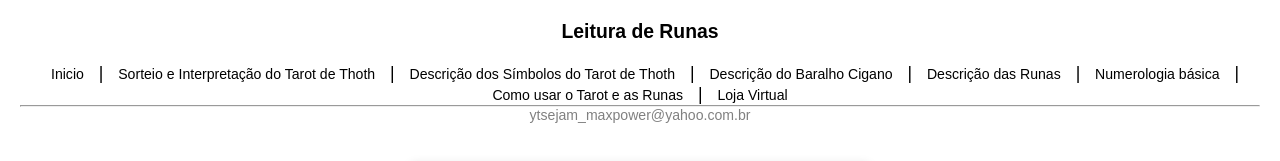
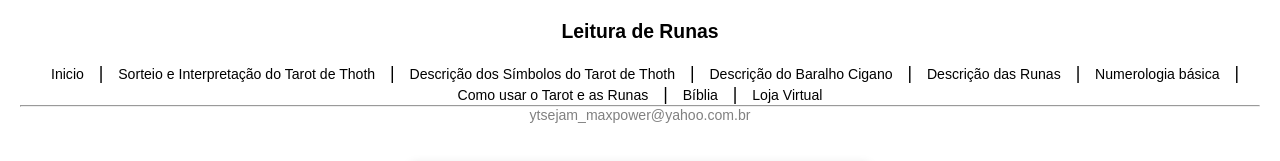
Before and after one commit to YtsejamMaxPower/runas, a plain HTML site: page index.html in a window 1280 px wide. Shown: the top 161 px of the page. Drawn offline with Linux system fonts and the light colour scheme.

Commit message:
Update index.html

```diff
--- a/index.html
+++ b/index.html
@@ -5,7 +5,6 @@
     <meta name="viewport" content="width=device-width, initial-scale=1.0">
     <title>Leitura de Runas</title>
     <style>
-        /* Seus estilos pré-definidos permanecem iguais */
         * {
             margin: 0;
             padding: 0;
@@ -94,6 +93,7 @@
   <a href="https://ytsejammaxpower.github.io/runas/">Descrição das Runas</a> |
   <a href="https://ytsejammaxpower.github.io/numerologia/">Numerologia básica</a> |
   <a href="https://ytsejammaxpower.github.io/uso">Como usar o Tarot e as Runas</a> |
+   <a href="https://ytsejammaxpower.github.io/biblia">Bíblia</a> |
   <a href="https://ytsejammaxpower.github.io/loja_virtual/">Loja Virtual</a>
 </div>
 </div >
```
